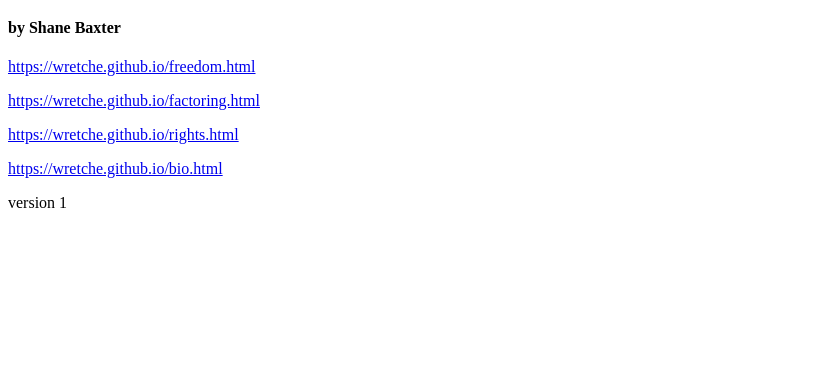
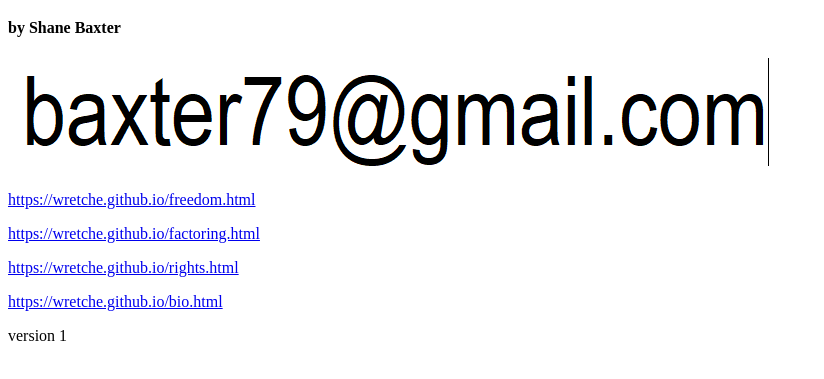
Before and after one commit to wretche/wretche.github.io, a plain HTML site: page index.html in a window 1280 px wide. Shown: the part 61-440 px from the top of the page, without its empty margins (0-824 px from the left). Drawn offline with Linux system fonts and the light colour scheme.

Commit message:
added email to index.html

```diff
--- a/index.html
+++ b/index.html
@@ -7,6 +7,7 @@
 <body>
   <h1>Welcome to the homepage</h1>
   <h4>by Shane Baxter</h4>
+  <img src="baxmail.png" alt="ma mail yo">
 
   <p>
   	<a href="https://wretche.github.io/freedom.html">https://wretche.github.io/freedom.html</a>
```
Also changed, not shown: baxmail.PNG (added).
